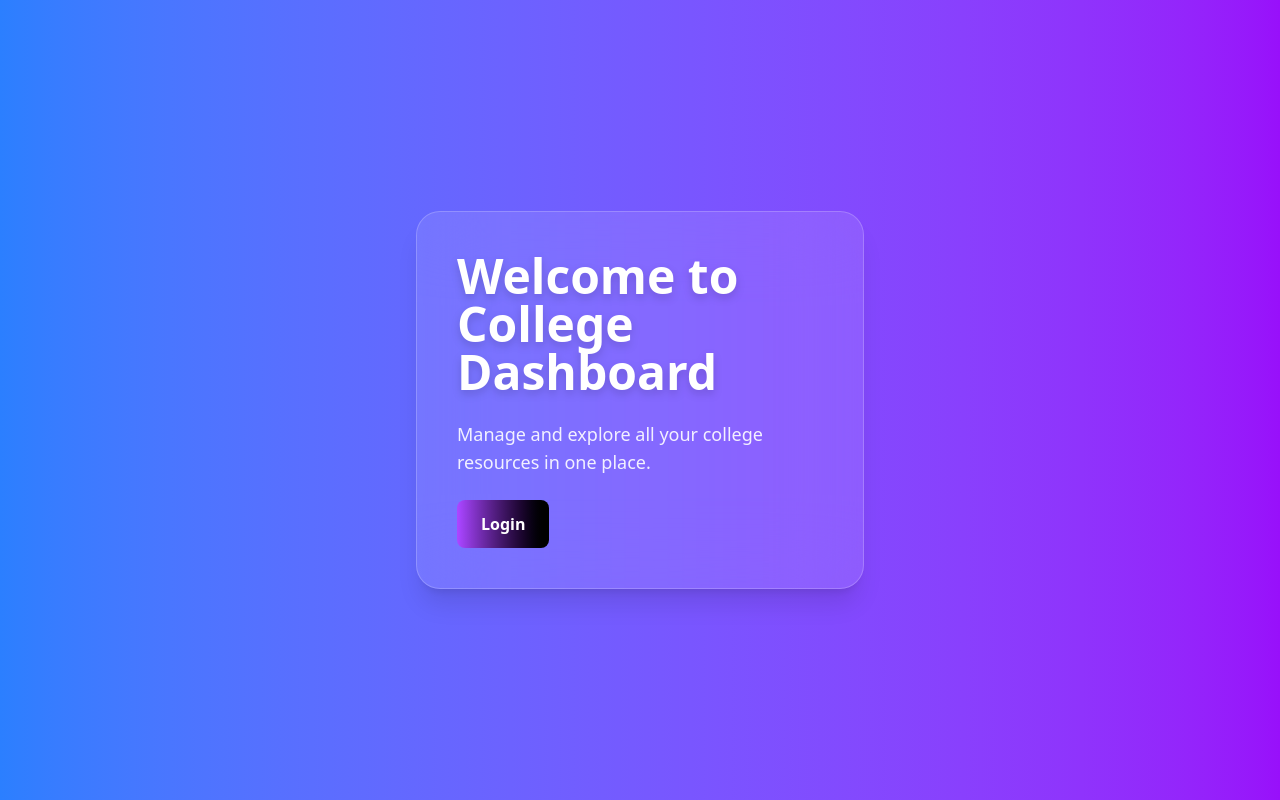
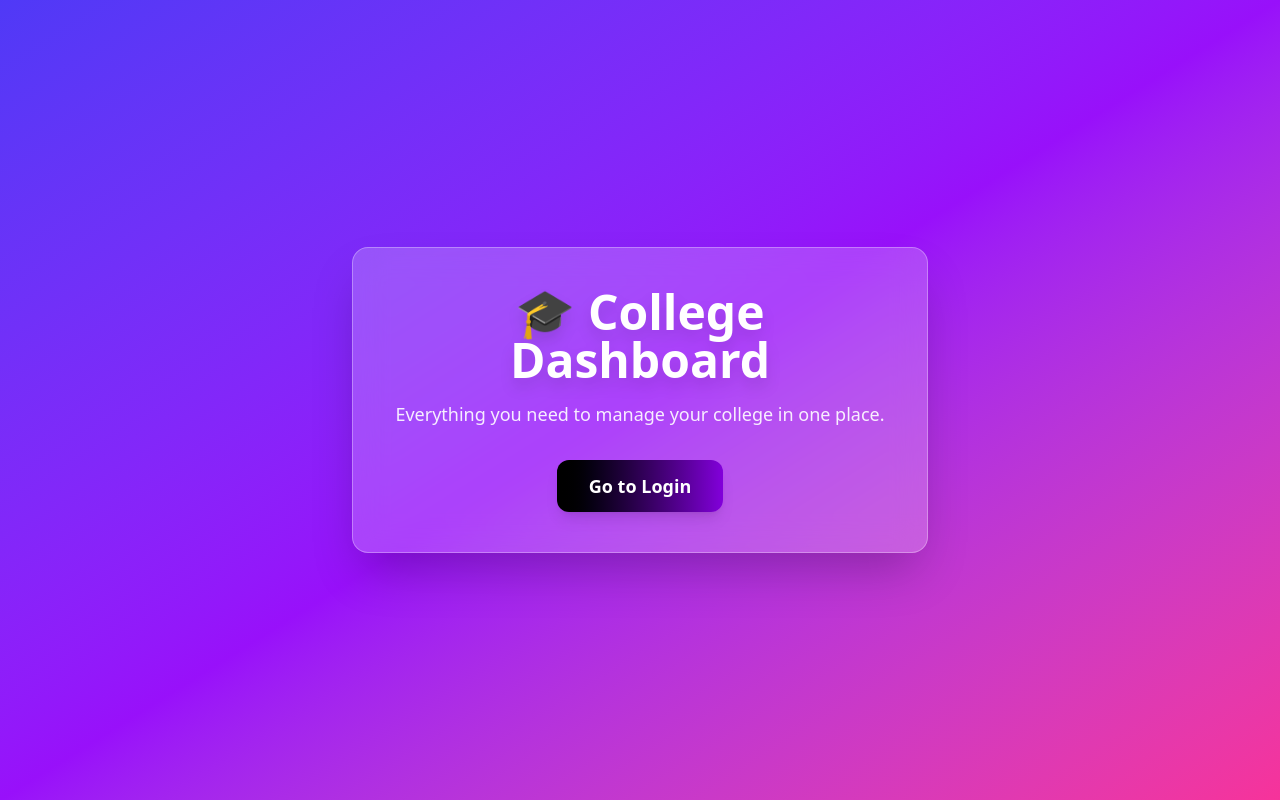
Before and after one commit to ArjunGawande/cicd, a React (Vite) app in the folder frontend/: page / in a window 1280 px wide. Built offline with nearby package versions, Linux system fonts and the light colour scheme.

Commit message:
bg change

```diff
--- a/frontend/src/components/Dash.jsx
+++ b/frontend/src/components/Dash.jsx
@@ -4,15 +4,19 @@ export default function Dashboard() {
     const navigate = useNavigate();
 
     return (
-        <div className="min-h-screen flex items-center justify-center font-sans bg-gradient-to-r from-blue-500 to-purple-600">
-            <div className="bg-white/10 backdrop-blur-2xl p-10 rounded-3xl border border-white/20 shadow-xl w-full max-w-md">
-                <h1 className="text-5xl font-extrabold mb-6 text-white drop-shadow-lg">Welcome to College Dashboard</h1>
-                <p className="text-lg mb-6 text-white opacity-90">Manage and explore all your college resources in one place.</p>
+        <div className="min-h-screen flex items-center justify-center font-sans bg-gradient-to-br from-indigo-600 via-purple-600 to-pink-500 px-4">
+            <div className="bg-white/20 backdrop-blur-lg p-10 rounded-2xl border border-white/30 shadow-2xl w-full max-w-xl text-center">
+                <h1 className="text-4xl sm:text-5xl font-bold mb-4 text-white drop-shadow-xl">
+                    🎓 College Dashboard
+                </h1>
+                <p className="text-lg text-white/90 mb-8">
+                    Everything you need to manage your college in one place.
+                </p>
                 <button
-                    className="px-6 py-3 bg-gradient-to-r from-purple-500 to-black text-white font-semibold rounded-lg hover:scale-105 transition-transform transform"
                     onClick={() => navigate('/login')}
+                    className="bg-gradient-to-r from-black to-purple-700 hover:from-purple-800 hover:to-black px-8 py-3 text-lg text-white font-semibold rounded-xl transition-transform hover:scale-105 shadow-lg"
                 >
-                    Login
+                    Go to Login
                 </button>
             </div>
         </div>
```
